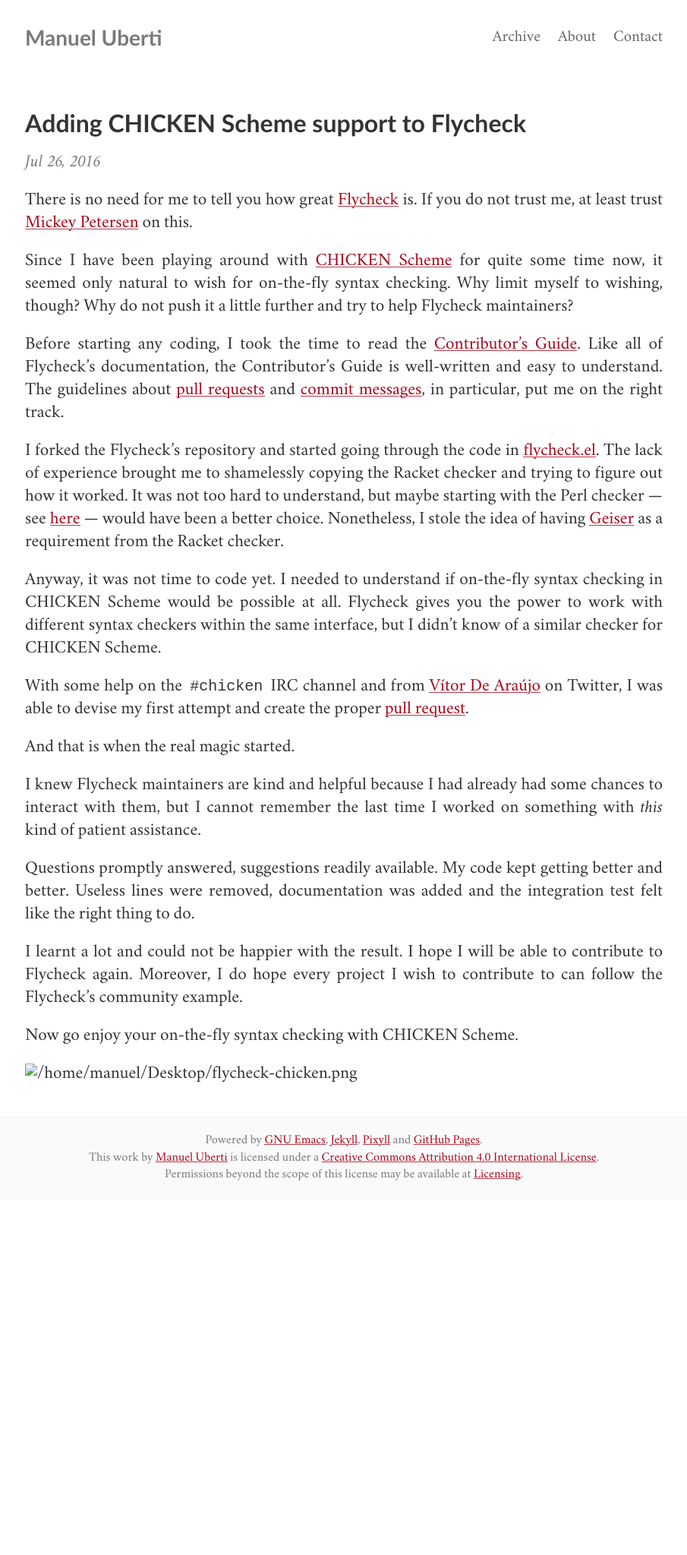
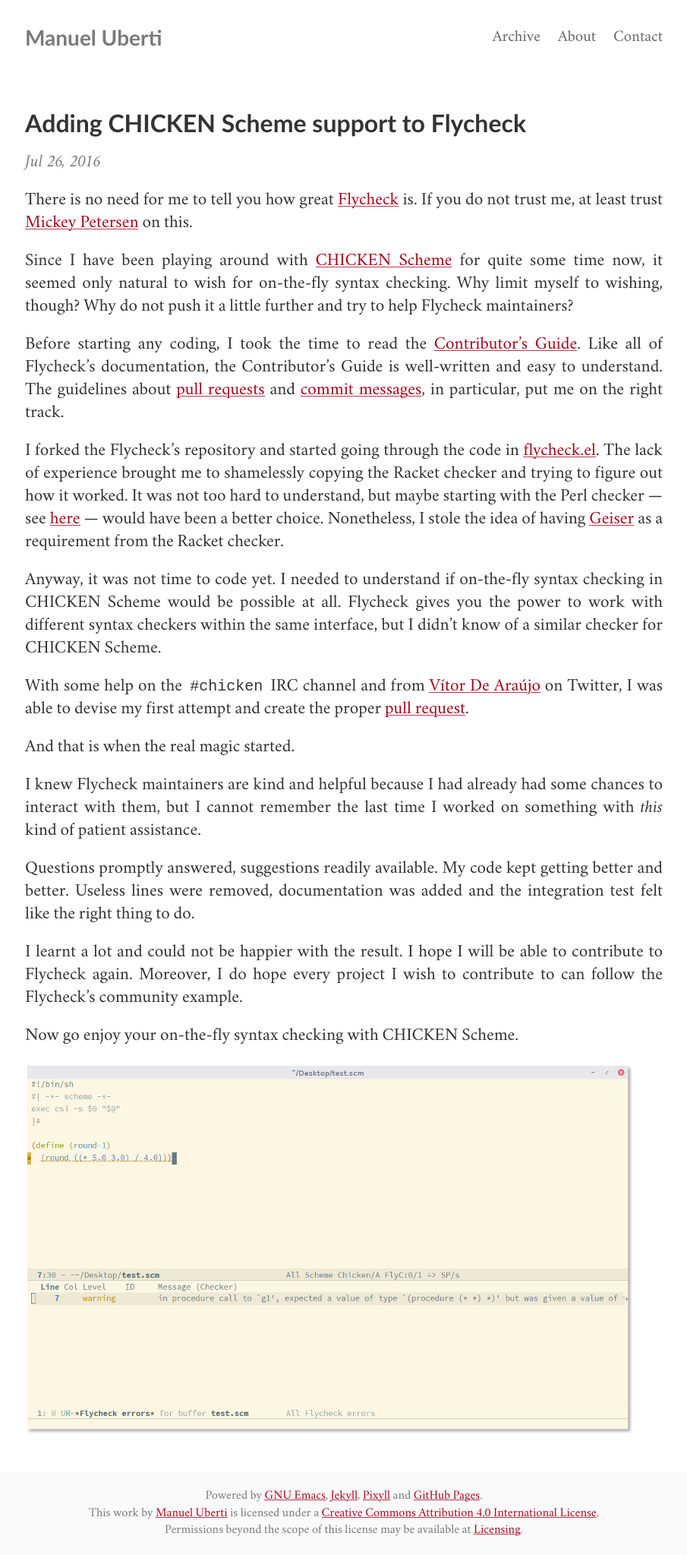
Before and after one commit to manuel-uberti/manuel-uberti.github.io, a Jekyll site: the page built from _posts/2016-07-23-flycheckchicken.md, in a window 1280 px wide. Shown: the whole page at 76% size, without its empty margins (187-1092 px from the left). Built offline with Jekyll 4.4.1, drawn with Linux system fonts in a browser that asks for light colours; some web fonts are replaced; before the commit the page ends 1579 px from its top, so only the background shows below that.

Commit message:
Update link

```diff
--- a/_posts/2016-07-23-flycheckchicken.md
+++ b/_posts/2016-07-23-flycheckchicken.md
@@ -61,4 +61,4 @@
 
 Now go enjoy your on-the-fly syntax checking with CHICKEN Scheme.
 
-![/home/manuel/Desktop/flycheck-chicken.png](/home/manuel/Desktop/flycheck-chicken.png)
+![Screenshot](https://github.com/manuel-uberti/manuel-uberti.github.io/blob/master/images/flycheck-chicken.png)
```
